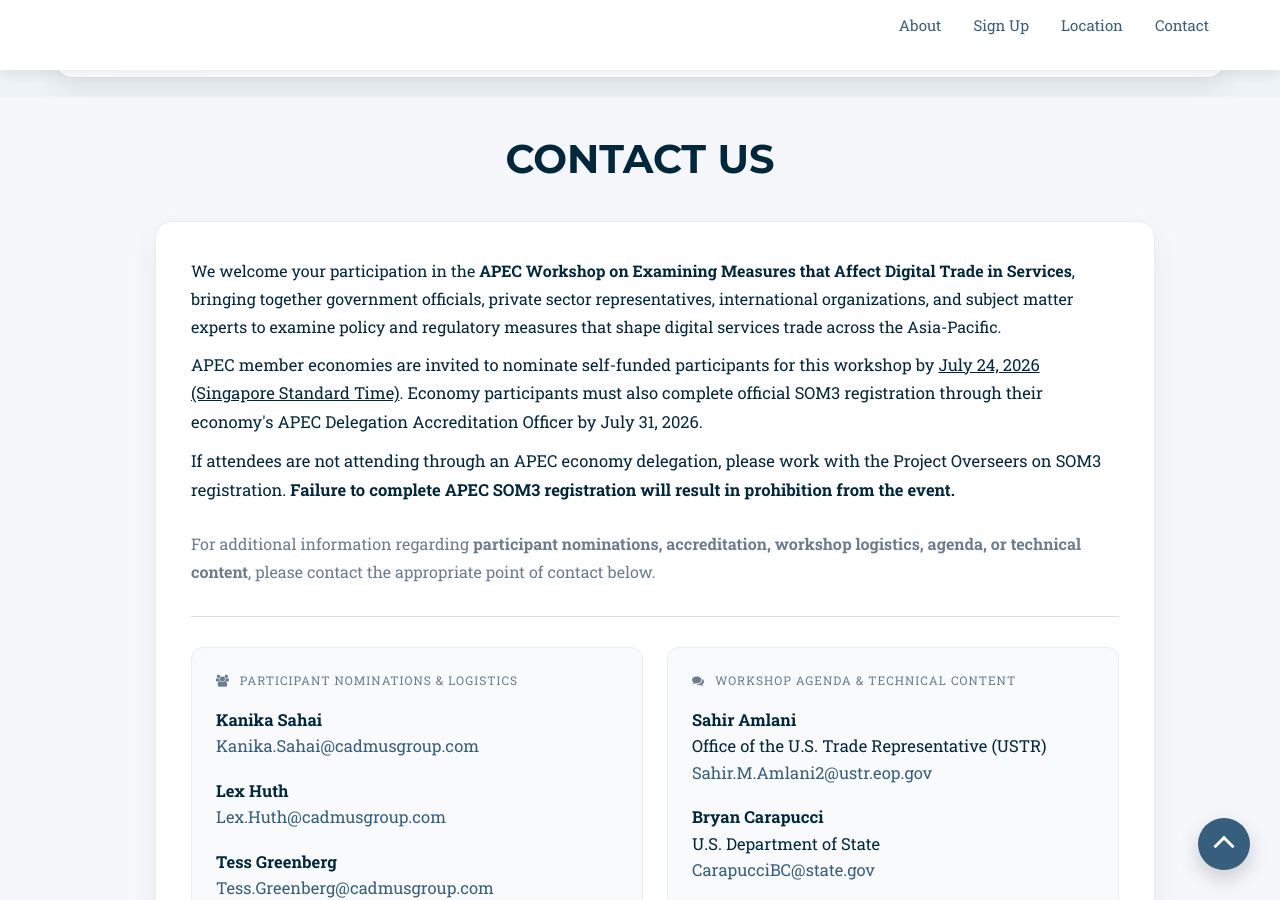
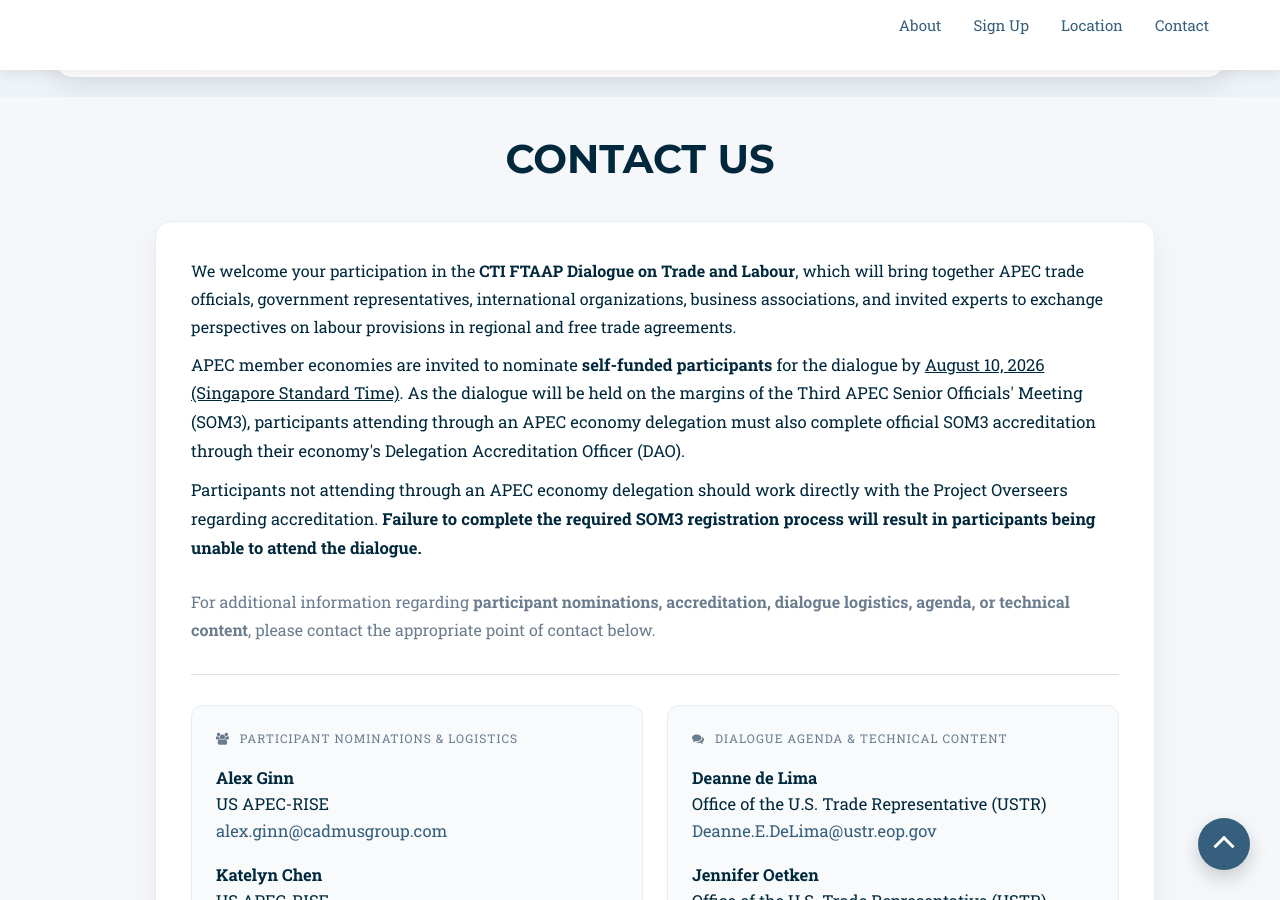
Before and after one commit to usapecrise/cti-ftaap-dialogue, a Jekyll site: the page built from index.html, in a window 1280 px wide and 900 px high, scrolled down 3262 px. Built offline with Jekyll 4.4.1, drawn with Linux system fonts in a browser that asks for light colours; nearby versions of some CDN libraries; some web fonts are replaced; library files that are not in the unit come from our copies; some of the changed text lies outside the part shown.

Commit message:
Update contact.html

```diff
--- a/_includes/2016_data/contact.html
+++ b/_includes/2016_data/contact.html
@@ -21,17 +21,19 @@
 
           <!-- INTRO -->
           <p style="font-size:16px;">
-            We welcome your participation in the <strong>APEC Workshop on Examining Measures that Affect Digital Trade in Services</strong>, bringing together government officials, private sector representatives, international organizations, and subject matter experts to examine policy and regulatory measures that shape digital services trade across the Asia-Pacific.
+            We welcome your participation in the <strong>CTI FTAAP Dialogue on Trade and Labour</strong>, which will bring together APEC trade officials, government representatives, international organizations, business associations, and invited experts to exchange perspectives on labour provisions in regional and free trade agreements.
           </p>
 
           <p style="margin-top:10px;">
-            APEC member economies are invited to nominate self-funded participants for this workshop by <u>July 24, 2026 (Singapore Standard Time)</u>. Economy participants must also complete official SOM3 registration through their economy's APEC Delegation Accreditation Officer by July 31, 2026. </p>
+            APEC member economies are invited to nominate <strong>self-funded participants</strong> for the dialogue by <u>August 10, 2026 (Singapore Standard Time)</u>. As the dialogue will be held on the margins of the Third APEC Senior Officials' Meeting (SOM3), participants attending through an APEC economy delegation must also complete official SOM3 accreditation through their economy's Delegation Accreditation Officer (DAO).
           </p>
-          <p>If attendees are not attending through an APEC economy delegation, please work with the Project Overseers on SOM3 registration. <strong>Failure to complete APEC SOM3 registration will result in prohibition from the event.</strong>
+
+          <p>
+            Participants not attending through an APEC economy delegation should work directly with the Project Overseers regarding accreditation. <strong>Failure to complete the required SOM3 registration process will result in participants being unable to attend the dialogue.</strong>
           </p>
 
           <p style="font-size:16px; color:#6b7c8f; margin-top:25px;">
-            For additional information regarding <strong>participant nominations, accreditation, workshop logistics, agenda, or technical content</strong>, please contact the appropriate point of contact below.
+            For additional information regarding <strong>participant nominations, accreditation, dialogue logistics, agenda, or technical content</strong>, please contact the appropriate point of contact below.
           </p>
 
           <hr style="margin:30px 0; border-color:#d6e1ec;">
@@ -63,23 +65,18 @@
               </div>
 
               <p style="margin-bottom:18px; line-height:1.6;">
-                <strong>Kanika Sahai</strong><br>
-                <a href="mailto:Kanika.Sahai@cadmusgroup.com" style="color:#355f7c; text-decoration:none;">
-                  Kanika.Sahai@cadmusgroup.com
-                </a>
-              </p>
-
-              <p style="margin-bottom:18px; line-height:1.6;">
-                <strong>Lex Huth</strong><br>
-                <a href="mailto:Lex.Huth@cadmusgroup.com" style="color:#355f7c; text-decoration:none;">
-                  Lex.Huth@cadmusgroup.com
+                <strong>Alex Ginn</strong><br>
+                US APEC-RISE<br>
+                <a href="mailto:alex.ginn@cadmusgroup.com" style="color:#355f7c; text-decoration:none;">
+                  alex.ginn@cadmusgroup.com
                 </a>
               </p>
 
               <p style="margin-bottom:0; line-height:1.6;">
-                <strong>Tess Greenberg</strong><br>
-                <a href="mailto:Tess.Greenberg@cadmusgroup.com" style="color:#355f7c; text-decoration:none;">
-                  Tess.Greenberg@cadmusgroup.com
+                <strong>Katelyn Chen</strong><br>
+                US APEC-RISE<br>
+                <a href="mailto:katelyn.chen@cadmusgroup.com" style="color:#355f7c; text-decoration:none;">
+                  katelyn.chen@cadmusgroup.com
                 </a>
               </p>
 
@@ -101,43 +98,49 @@
                 margin-bottom:18px;
               ">
                 <i class="fa fa-comments" style="margin-right:6px;"></i>
-                Workshop Agenda & Technical Content
+                Dialogue Agenda & Technical Content
               </div>
 
               <p style="margin-bottom:18px; line-height:1.6;">
-                <strong>Sahir Amlani</strong><br>
+                <strong>Deanne de Lima</strong><br>
                 Office of the U.S. Trade Representative (USTR)<br>
-                <a href="mailto:Sahir.M.Amlani2@ustr.eop.gov" style="color:#355f7c; text-decoration:none;">
-                  Sahir.M.Amlani2@ustr.eop.gov
+                <a href="mailto:Deanne.E.DeLima@ustr.eop.gov" style="color:#355f7c; text-decoration:none;">
+                  Deanne.E.DeLima@ustr.eop.gov
                 </a>
               </p>
 
               <p style="margin-bottom:18px; line-height:1.6;">
-                <strong>Bryan Carapucci</strong><br>
-                U.S. Department of State<br>
-                <a href="mailto:CarapucciBC@state.gov" style="color:#355f7c; text-decoration:none;">
-                  CarapucciBC@state.gov
+                <strong>Jennifer Oetken</strong><br>
+                Office of the U.S. Trade Representative (USTR)<br>
+                <a href="mailto:Jennifer.L.Oetken@ustr.eop.gov" style="color:#355f7c; text-decoration:none;">
+                  Jennifer.L.Oetken@ustr.eop.gov
+                </a>
+              </p>
+
+              <p style="margin-bottom:18px; line-height:1.6;">
+                <strong>Harrison Vey</strong><br>
+                Office of the U.S. Trade Representative (USTR)<br>
+                <a href="mailto:Harrison.L.Vey@ustr.eop.gov" style="color:#355f7c; text-decoration:none;">
+                  Harrison.L.Vey@ustr.eop.gov
                 </a>
               </p>
 
               <p style="margin-bottom:0; line-height:1.6;">
-                <strong>Kanika Sahai</strong><br>
+                <strong>Alex Ginn</strong><br>
                 US APEC-RISE<br>
-                <a href="mailto:Kanika.Sahai@cadmusgroup.com" style="color:#355f7c; text-decoration:none;">
-                  Kanika.Sahai@cadmusgroup.com
+                <a href="mailto:alex.ginn@cadmusgroup.com" style="color:#355f7c; text-decoration:none;">
+                  alex.ginn@cadmusgroup.com
                 </a>
               </p>
 
             </div>
 
-          </div> <!-- CONTACT GRID -->
+          </div>
 
-        </div> <!-- WHITE CARD -->
+        </div>
 
-      </div> <!-- COLUMN -->
+      </div>
+    </div>
 
-    </div> <!-- ROW -->
-
-  </div> <!-- CONTAINER -->
-
+  </div>
 </section>
```
